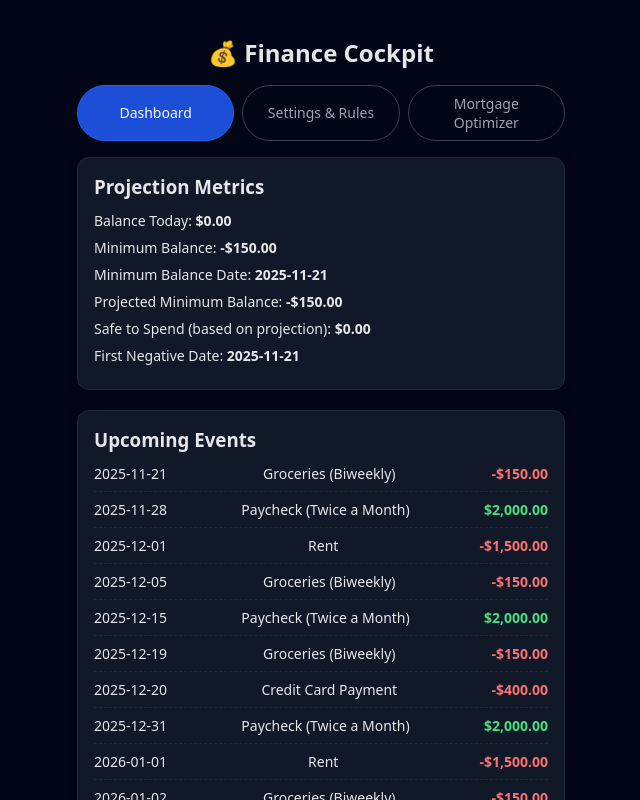
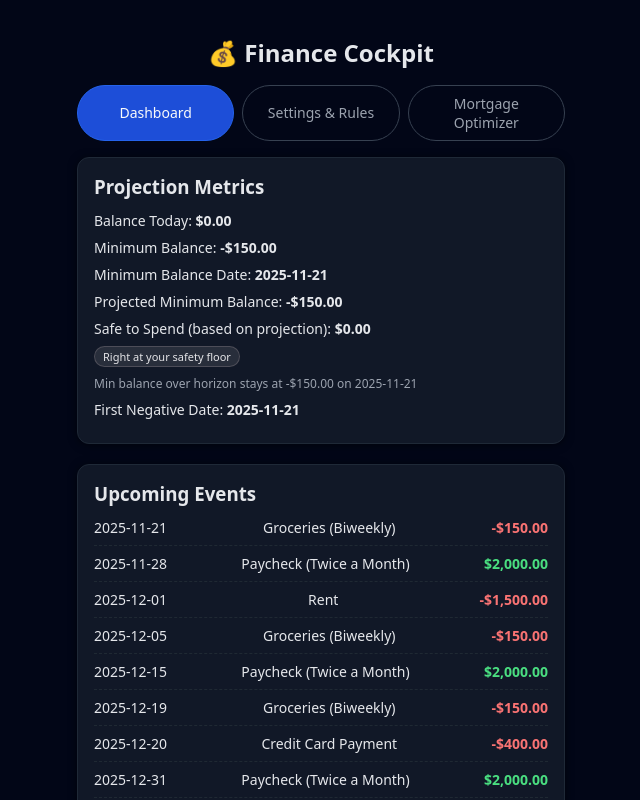
Before and after one commit to shourmoon/finance-cockpit, a React (Vite) app: page / in a window 1280 px wide. Shown: the top 800 px of the page, without its empty margins (319-959 px from the left). Built offline with nearby package versions, Linux system fonts and the light colour scheme.

Commit message:
Minor UI imptovements

```diff
--- a/src/App.tsx
+++ b/src/App.tsx
@@ -302,6 +302,29 @@ export default function App() {
               Safe to Spend (based on projection):
               <b> {formatMoney(safe.safeToSpendToday)}</b>
             </div>
+            <div style={styles.impactRow}>
+              <span
+                style={{
+                  ...styles.impactBadge,
+                  ...(safe.safeToSpendToday > 0
+                    ? styles.impactPositive
+                    : safe.safeToSpendToday === 0
+                    ? styles.impactNeutral
+                    : styles.impactNegative),
+                }}
+              >
+                {safe.safeToSpendToday > 0
+                  ? "You have room to spend"
+                  : safe.safeToSpendToday === 0
+                  ? "Right at your safety floor"
+                  : "Below safety floor"}
+              </span>
+              <span>
+                Min balance over horizon stays at{" "}
+                {formatMoney(metrics.minBalance)} on{" "}
+                {metrics.minBalanceDate ?? "—"}
+              </span>
+            </div>
 
             <div style={styles.metric}>
               First Negative Date:
@@ -447,18 +470,21 @@ const styles: Record<string, any> = {
   },
   label: {
     display: "flex",
-    flexDirection: "column",
+    flexDirection: "row",
+    alignItems: "center",
+    justifyContent: "space-between",
+    gap: 8,
     marginBottom: 12,
     fontSize: 14,
   },
   input: {
     padding: 8,
     fontSize: 16,
-    marginTop: 4,
+    borderRadius: 8,
+    border: "1px solid #1f2937",
     background: "#020617",
     color: "#e5e7eb",
-    border: "1px solid #4b5563",
-    borderRadius: 8,
+    width: 160,
   },
   inputSmall: {
     width: 90,
@@ -523,6 +549,39 @@ const styles: Record<string, any> = {
     marginBottom: 8,
     fontSize: 14,
   },
+  impactRow: {
+    marginTop: 4,
+    marginBottom: 8,
+    fontSize: 12,
+    color: "#9ca3af",
+    display: "flex",
+    flexDirection: "row",
+    alignItems: "center",
+    gap: 8,
+    flexWrap: "wrap",
+  },
+  impactBadge: {
+    borderRadius: 999,
+    padding: "2px 8px",
+    fontSize: 11,
+    fontWeight: 500,
+    border: "1px solid transparent",
+  },
+  impactPositive: {
+    backgroundColor: "rgba(22, 163, 74, 0.15)",
+    borderColor: "rgba(22, 163, 74, 0.6)",
+    color: "#4ade80",
+  },
+  impactNeutral: {
+    backgroundColor: "rgba(113, 113, 122, 0.25)",
+    borderColor: "rgba(82, 82, 91, 0.9)",
+    color: "#e4e4e7",
+  },
+  impactNegative: {
+    backgroundColor: "rgba(220, 38, 38, 0.15)",
+    borderColor: "rgba(248, 113, 113, 0.8)",
+    color: "#fecaca",
+  },
   eventRow: {
     display: "flex",
     justifyContent: "space-between",
--- a/src/components/MortgageTab.tsx
+++ b/src/components/MortgageTab.tsx
@@ -42,7 +42,6 @@ function formatDateDisplay(value: string | null | undefined): string {
   if (!value) return "";
   return value;
 }
-
 function classifyScenarioImpact(
   summary: MortgageScenarioSummary | undefined | null
 ): "good" | "neutral" | "bad" {
```
